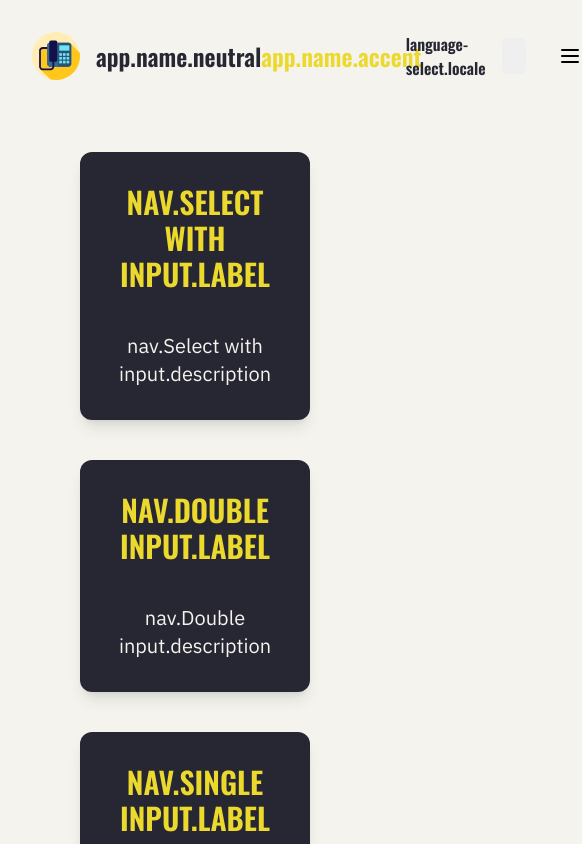
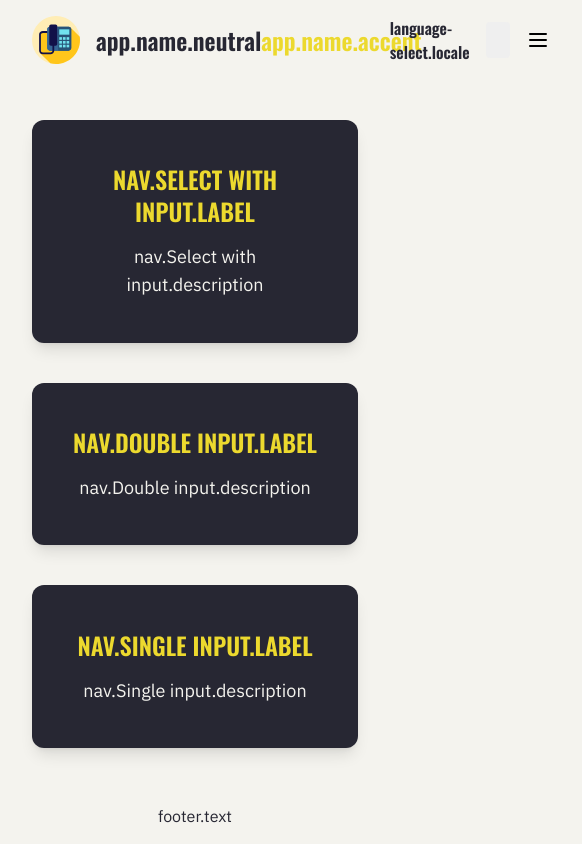
Before and after one commit to AdelieC/phone-to-country, a Vue app: page / in a window 390 px wide. Shown: the top 844 px of the page, 582 px wide, since content can reach past the window. Built offline with nearby package versions, Linux system fonts and the light colour scheme.

Commit message:
responsiveness and layout mostly

```diff
--- a/src/assets/main.css
+++ b/src/assets/main.css
@@ -13,4 +13,7 @@
   select {
     @apply appearance-none w-full text-secondary-dark py-2 px-3 rounded leading-tight focus:outline-none;
   }
+  section {
+    @apply flex flex-col gap-4 lg:gap-8 text-justify;
+  }
 }
--- a/src/components/buttons/HomeButton.vue
+++ b/src/components/buttons/HomeButton.vue
@@ -7,15 +7,16 @@ const props = defineProps({
 </script>
 <template>
   <button
-    class="p-8 bg-primary-dark dark:bg-primary-light rounded-xl text-2xl shadow-lg flex gap-10 flex-col items-center justify-center max-w-md"
+    class="p-8 bg-primary-dark dark:bg-primary-light rounded-xl text-2xl shadow-lg flex gap-4 lg:gap-10 flex-col items-center justify-center max-w-md"
     @click="$router.push(path)"
   >
     <span
-      class="text-3xl text-warning dark:text-accent font-display uppercase"
+      class="text-2xl lg:text-3xl text-warning dark:text-accent font-display uppercase"
       >{{ label }}</span
     >
-    <span class="text-xl text-primary-light dark:text-secondary-dark">{{
-      description
-    }}</span>
+    <span
+      class="text-lg lg:text-xl text-primary-light dark:text-secondary-dark"
+      >{{ description }}</span
+    >
   </button>
 </template>
--- a/src/components/forms/fields/PrefixedPhoneNumberInput.vue
+++ b/src/components/forms/fields/PrefixedPhoneNumberInput.vue
@@ -51,12 +51,12 @@ const handleChangePhoneData = async (event: Event) => {
 </script>
 
 <template>
-  <div class="flex flex-col gap-4 items-start">
-    <div class="flex gap-4">
+  <div class="flex h-full flex-col gap-10 items-stretch justify-around">
+    <div class="flex flex-col lg:flex-row gap-8 text-sm">
       <button
         v-for="api in APIsList"
         :class="currentApi === api ? 'text-warning' : ''"
-        class="border-b-2"
+        class="underline"
         @click="() => (currentApi = api)"
       >
         {{ $t(`fields.${name}.choose-api`) }} {{ api }}
--- a/src/components/layout/Layout.vue
+++ b/src/components/layout/Layout.vue
@@ -6,7 +6,7 @@ import Footer from "./parts/Footer.vue";
 <template>
   <Header />
   <main
-    class="grow gap-10 flex flex-col px-20 lg:px-24 xl:px-40 2xl:px-60 py-10 lg:py-28 2xl:py-36"
+    class="grow gap-10 flex flex-col px-8 lg:px-24 xl:px-40 2xl:px-60 py-10 lg:py-28 2xl:py-36"
   >
     <slot />
   </main>
--- a/src/components/layout/parts/Header.vue
+++ b/src/components/layout/parts/Header.vue
@@ -20,7 +20,7 @@ useClickOutside(header, () => toggleMenu.value && toggle());
 <template>
   <header
     ref="header"
-    class="w-screen flex gap-8 items-center justify-between p-8 font-display relative"
+    class="w-screen flex gap-4 lg:gap-8 items-center justify-between px-8 py-4 lg:p-8 font-display relative"
   >
     <div class="flex gap-4 items-center justify-between">
       <img class="h-12 lg:h-16" alt="App logo" src="../../../assets/logo.svg" />
@@ -57,9 +57,9 @@ useClickOutside(header, () => toggleMenu.value && toggle());
 
     <nav
       :class="toggleMenu ? 'flex' : 'hidden'"
-      class="bg-primary-light dark:bg-primary-dark h-screen p-8 fixed top-0 right-0 flex-col justify-around gap-8 space-y-4 font-bold text-xl items-end shadow-2xl"
+      class="bg-primary-light dark:bg-primary-dark h-screen p-8 fixed top-0 right-0 flex-col justify-between gap-4 lg:gap-8 font-bold text-xl items-end shadow-2xl"
     >
-      <button @click="toggle">
+      <button @click="toggle" class="">
         <svg
           x="0px"
           y="0px"
--- a/src/locales/fr.json
+++ b/src/locales/fr.json
@@ -45,7 +45,7 @@
     },
     "single-input-section": {
       "heading": "Un seul champ texte, un appel API",
-      "text": "La solution qui répond littéralement à la consigne, sans interprétation et sans vouloir améliorer l'UX, c'est de laisser l'utilisateur se débrouiller avec un seul champ, entrer son numéro AVEC préfixe, et le valider ou non en récupérant les données associées depuis une api. La seule api gratuite que j'ai trouvée qui n'implique pas de faire passer une clé privée dans du code client, c'est phone-number-api, mais elle devient payante lorsqu'on veut envoyer des requêtes ssl (https). Or, chrome déclenche une redirection interne de la requête de http vers https, en tout cas en local. Je n'ai pas le temps de trouver la solution à ce problème. Sur firefox, ça fonctionne chez moi."
+      "text": "La solution qui répond littéralement à la consigne, sans interprétation et sans vouloir améliorer l'UX, c'est de laisser l'utilisateur se débrouiller avec un seul champ, entrer son numéro AVEC préfixe, et le valider ou non en récupérant les données associées depuis une api. La seule api gratuite que j'ai trouvée qui n'implique pas de faire passer une clé privée dans du code client, c'est phone-number-api, mais elle devient payante lorsqu'on veut envoyer des requêtes ssl (https). Or, chrome déclenche une redirection interne de la requête de http vers https, en tout cas en local. Je n'ai pas le temps de trouver la solution à ce problème. Sur firefox, ça fonctionne chez moi. Sinon, il y a l'api number-verify mais obligation de faire passer une clé privée dans la requête : pb de sécurité."
     },
     "bonus": {
       "heading": "Bonus",
--- a/src/views/AboutView.vue
+++ b/src/views/AboutView.vue
@@ -10,6 +10,11 @@ const githubHref = import.meta.env.VITE_GITHUB_REPO;
 
 <template>
   <h1 class="text-5xl font-display uppercase">{{ $t("about.title") }}</h1>
+  <a
+    class="px-3 py-2 bg-info text-primary-light rounded shadow w-fit"
+    :href="githubHref"
+    >{{ $t(`about.github-link`) }}</a
+  >
   <p>{{ $t("about.intro") }}</p>
   <section v-for="name in sectionNames">
     <h2 class="text-3xl font-display uppercase">
@@ -17,5 +22,4 @@ const githubHref = import.meta.env.VITE_GITHUB_REPO;
     </h2>
     <p>{{ $t(`about.${name}.text`) }}</p>
   </section>
-  <a :href="githubHref">{{ $t(`about.github-link`) }}</a>
 </template>
```
